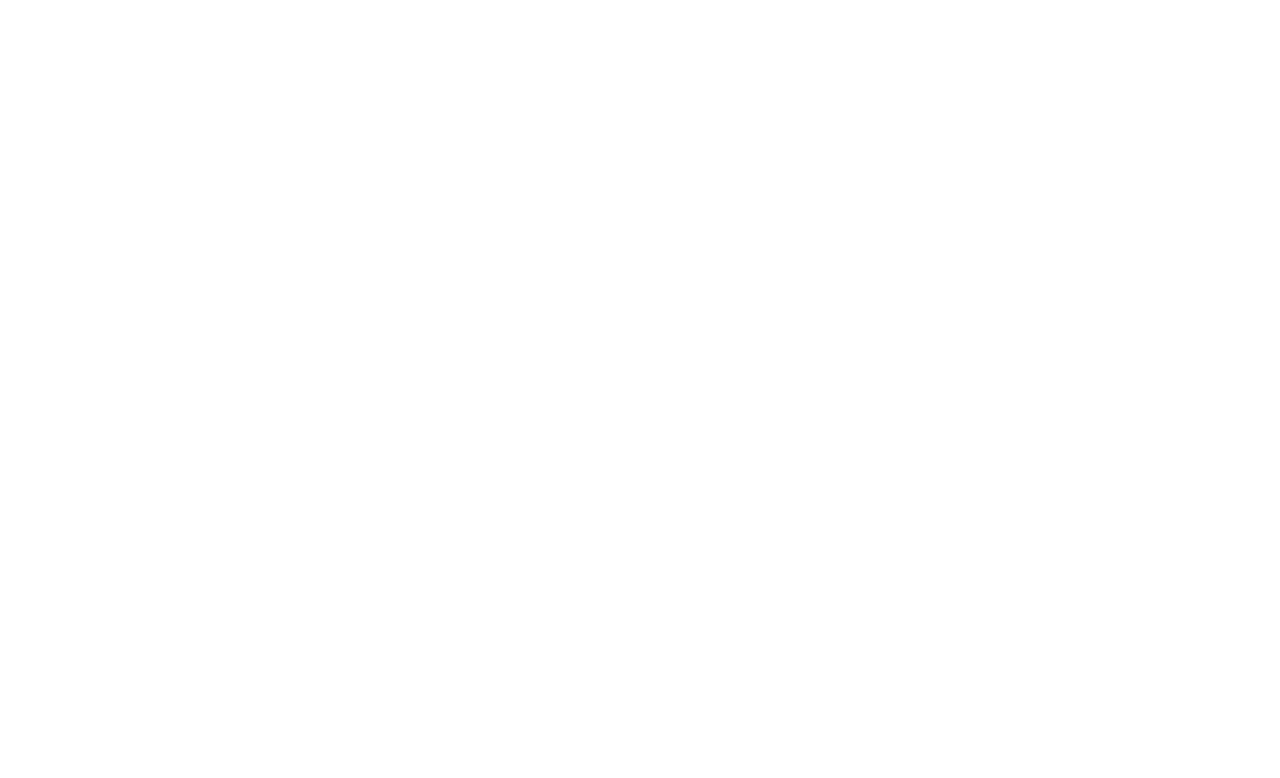
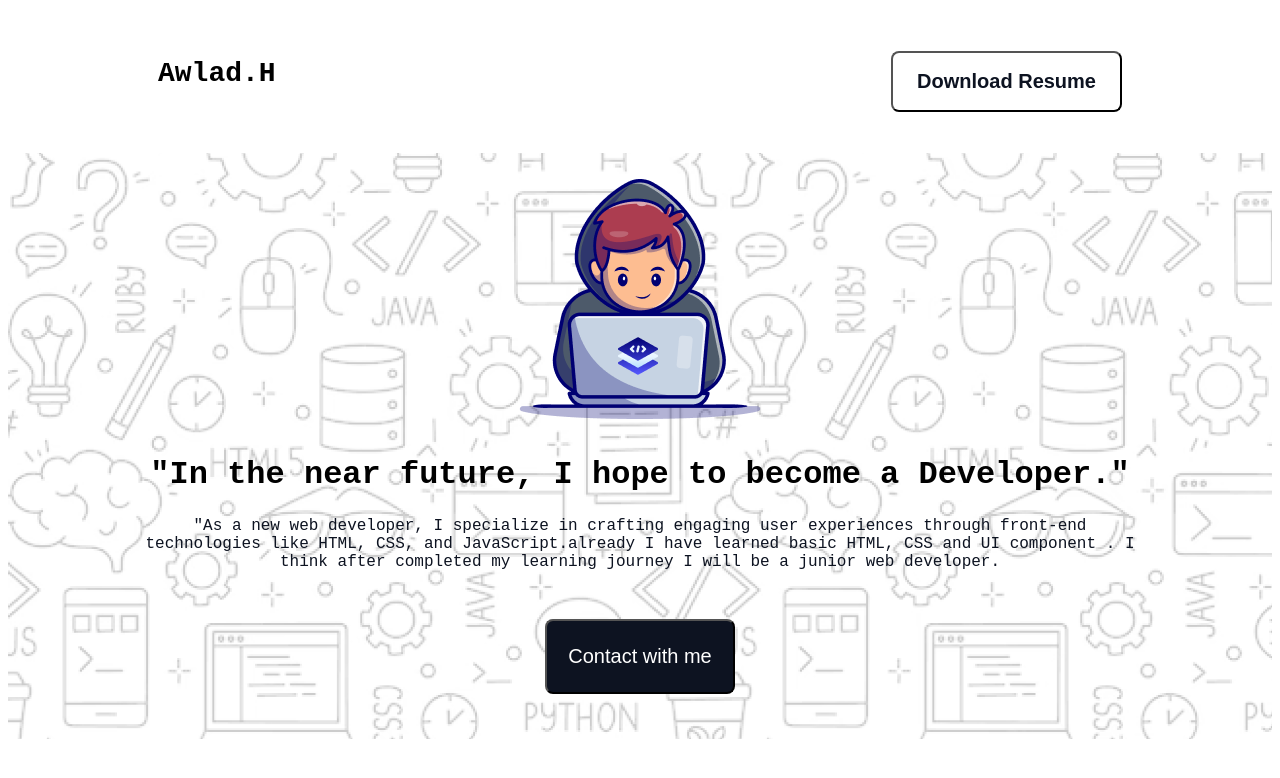
Before and after one commit to shofiq18/assignment-1, a plain HTML site: page index.html in a window 1280 px wide. Drawn offline with Linux system fonts and the light colour scheme; a web font is replaced by a local one.

Commit message:
added the bannar content

```diff
--- a/index.html
+++ b/index.html
@@ -3,10 +3,40 @@
 <head>
     <meta charset="UTF-8">
     <meta name="viewport" content="width=device-width, initial-scale=1.0">
-    <title>Document</title>
+    <title>assignment1</title>
+    <link rel="preconnect" href="https://fonts.googleapis.com">
+    <link rel="preconnect" href="https://fonts.gstatic.com" crossorigin>
+    <link href="https://fonts.googleapis.com/css2?family=Azeret+Mono:ital,wght@0,100..900;1,100..900&display=swap" rel="stylesheet">
     <link rel="stylesheet" href="styles/style.css">
 </head>
-<body>
+<body class="azeret-mono-normal">
+    <header>
+        <nav class="nav-style">
+            <h3 class="nav-title">Awlad.H</h3>
+           <a href=""><button class="btn-primary">Download Resume</button></a>
+        </nav>
+
+        <div  class="bannar"  >
+            <div class="bannar-content">
+                <img src="images/Group.png" alt="">
+                <h1 class="bannar-title">"In the near future, I hope to become a Developer."</h1>
+                <p class="bannar-description ">"As a new web developer, I specialize in crafting engaging user experiences through front-end technologies like HTML, CSS, and JavaScript.already I have learned basic HTML, CSS and UI component . I think after completed my learning journey I will be a junior web developer.  </p>
+                <a href=""><button class="contact-btn">Contact with me</button></a>
+            </div>
+
+
+        </div>
+
+    </header>
+
+    <main>
+
+
+    </main>
+
+    <footer>
+
+    </footer>
 
 </body>
 </html>
--- a/styles/style.css
+++ b/styles/style.css
@@ -0,0 +1,65 @@
+
+
+.azeret-mono-normal {
+  font-family: "Azeret Mono", monospace;
+  font-optical-sizing: auto;
+  font-style: normal;
+}
+
+/* start header section */
+.nav-style{
+    display: flex;
+    align-items: center;
+    justify-content: space-between;
+
+}
+.nav-title{
+    font-size: 28px;
+    font-weight: 900px;
+    margin-top: 50px;
+    margin-left: 150px;
+}
+
+.btn-primary{
+    font-size: 20px;
+    font-weight: 600;
+    padding: 17px 24px;
+    border-radius: 8px;
+    background-color: white;
+    box-shadow: #000000;
+    margin-right: 150px;
+    margin-top: 38px;
+    color: #0D1321;
+
+}
+.bannar{
+    background-image: url("../images/Hero-bg.png");
+    margin-top: 36px;
+
+
+    width: 100%;
+    padding: 26px 0 45px 0;
+}
+.bannar-content{
+    text-align: center;
+    width: 998px;
+    margin: 0 auto;
+
+}
+.bannar-title{
+    margin-top: 32px;
+}
+.contact-btn{
+    font-size: 20px;
+    font-weight: 500px;
+    color: #FFFFFF;
+    border-radius: 8px;
+    padding: 24px 21px;
+    background-color: rgba(13, 19, 33, 1);
+    margin-top: 32px;
+
+}
+.bannar-description{
+    color: #0D1321;
+    margin-top: 24px;
+}
```
